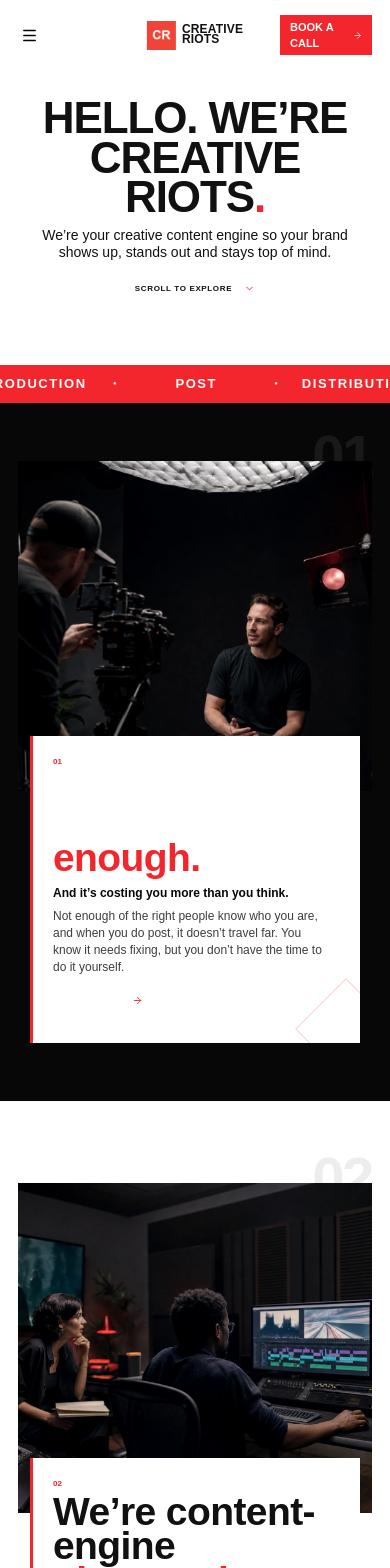
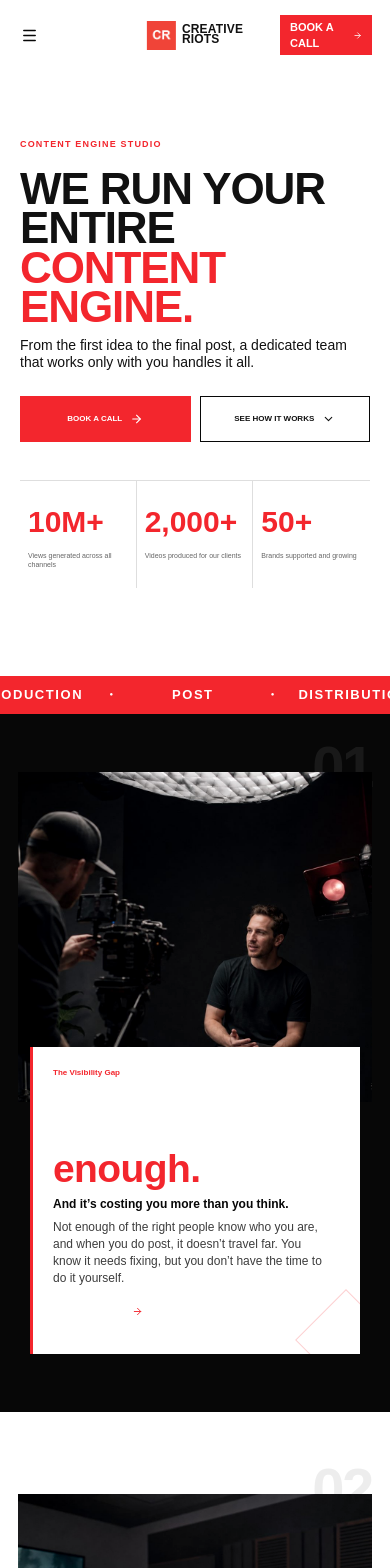
Before and after one commit to akbertaj-lang/CreativeRiots, a Next.js app: page /variation-b in a window 390 px wide. Shown: the top 1568 px of the page. Built offline with nearby package versions, Linux system fonts and the light colour scheme; no server answers; a web font is replaced by a local one.

Commit message:
Apply final client copy and section order

```diff
--- a/components/experimental/ExperimentalHome.tsx
+++ b/components/experimental/ExperimentalHome.tsx
@@ -52,13 +52,7 @@ function PanelLink({ href, children }: { href: string; children: React.ReactNode
 export default function ExperimentalHome() {
   const bookingUrl = content.booking.calendlyUrl || content.booking.fallbackUrl;
   const stageImages = [media.plan, media.edit, media.capture];
-  const testimonialItems = [
-    { id: "magic-eden", name: "MAGIC EDEN", company: "CLIENT STORY", quote: "Working with CR is game changing. Unreal results.", thumbnail: media.story },
-    { id: "tiger", name: "TIGER", company: "CLIENT STORY", quote: "Feels like they’re part of our team.", thumbnail: media.edit },
-    { id: "kia", name: "KIA", company: "CLIENT STORY", quote: "Top-notch crew and results every time.", thumbnail: media.plan },
-    { id: "district", name: "DISTRICT", company: "CLIENT STORY", quote: "If you’re not using them, you’re missing out.", thumbnail: media.capture },
-  ];
-  const stageLabels = [["01", "Strategy"], ["02", "Production"], ["04", "Post production"]] as const;
+  const testimonialItems = content.testimonials;
 
   return (
     <div className={styles.page}>
@@ -67,9 +61,15 @@ export default function ExperimentalHome() {
 
       <main id="experimental-main">
         <section className={styles.intro} id="top" aria-labelledby="intro-title">
-          <h1 id="intro-title">Hello. We’re Creative Riots<em>.</em></h1>
-          <p>We’re your creative content engine so your brand shows up, stands out and stays top of mind.</p>
-          <a href="#invisible">Scroll to explore <ChevronDown /></a>
+          <span className={styles.heroEyebrow}>Content Engine Studio</span>
+          <h1 id="intro-title">We run your entire<br /><em>content engine.</em></h1>
+          <p>From the first idea to the final post, a dedicated team that works only with you handles it all.</p>
+          <div className={styles.heroActions}><a href={bookingUrl}>Book a call <ArrowRight /></a><a href="#engine-b">See how it works <ChevronDown /></a></div>
+          <div className={styles.heroMetrics} aria-label="Creative Riots results">
+            <article><strong>10M+</strong><span>Views generated across all channels</span></article>
+            <article><strong>2,000+</strong><span>Videos produced for our clients</span></article>
+            <article><strong>50+</strong><span>Brands supported and growing</span></article>
+          </div>
         </section>
 
         <div className={styles.signalTicker} aria-hidden="true">
@@ -82,7 +82,7 @@ export default function ExperimentalHome() {
         <section className={`${styles.photoSection} ${styles.visibilitySection}`} id="invisible" aria-labelledby="visibility-title">
           <Photo src={media.capture} alt="A founder creating content with the Creative Riots production team" position="center 43%" priority />
           <div className={styles.overlayPanel}>
-            <span>01</span>
+            <span>The Visibility Gap</span>
             <h2 id="visibility-title">You’re not<br />showing up<br /><em>enough.</em></h2>
             <p className={styles.panelLead}>And it’s costing you more than you think.</p>
             <p>Not enough of the right people know who you are, and when you do post, it doesn’t travel far. You know it needs fixing, but you don’t have the time to do it yourself.</p>
@@ -93,16 +93,16 @@ export default function ExperimentalHome() {
         <section className={`${styles.photoSection} ${styles.engineSection}`} id="engine-b" aria-labelledby="engine-title">
           <Photo src={media.edit} alt="A Creative Riots editor building a client content system" position="center 48%" />
           <div className={styles.overlayPanel}>
-            <span>02</span>
+            <span>The Content Engine</span>
             <h2 id="engine-title">We’re content-engine<br /><em>obsessed.</em></h2>
             <p>Strategy, production and distribution—handled by one dedicated team that learns your brand inside out.</p>
             <PanelLink href="#filmmaker-b">See how it works</PanelLink>
           </div>
           <div className={styles.stageStrip}>
-            {content.engine.stages.map(([, , copy], index) => (
-              <article key={stageLabels[index][0]}>
+            {content.engine.stages.map(([number, title, copy], index) => (
+              <article key={number}>
                 <div className={styles.stageImage}><Image src={stageImages[index]} alt="" fill unoptimized sizes="(max-width: 720px) 82vw, 30vw" /></div>
-                <div className={styles.stageLabel}><b>{stageLabels[index][0]}</b><strong>{stageLabels[index][1]}</strong><ArrowRight /></div>
+                <div className={styles.stageLabel}><b>{number}</b><strong>{title}</strong><ArrowRight /></div>
                 <p>{copy}</p>
               </article>
             ))}
@@ -112,7 +112,7 @@ export default function ExperimentalHome() {
         <section className={`${styles.photoSection} ${styles.filmmakerSection}`} id="filmmaker-b" aria-labelledby="filmmaker-title">
           <Photo src={media.plan} alt="Creative Riots approaching content with a filmmaker’s eye" position="center 40%" />
           <div className={styles.overlayPanel}>
-            <span>03</span>
+            <span>Craft Meets Current Tools</span>
             <h2 id="filmmaker-title">Filmmakers<br />at <em>heart.</em></h2>
             <p>Before any of this, we studied and made films. This is why we look at content like a filmmaker looks at a scene, what to keep, what to cut, what makes people feel something. And we pair that eye with the latest tools, so the work always feels current.</p>
             <PanelLink href="#proof-b">See our work</PanelLink>
@@ -124,11 +124,15 @@ export default function ExperimentalHome() {
           </div>
         </section>
 
-        <section className={styles.proofBar} id="proof-b" aria-labelledby="proof-title">
-          <header><span>04</span><h2 id="proof-title">We’ve got<br />numbers <em>too.</em></h2><p>That’s proof our work makes an impact that lasts.</p></header>
-          <div className={styles.metrics}>
-            {[["10M+", "Views across platforms"], ["2,000+", "Projects delivered"], ["50+", "Categories served"]].map(([value, label]) => <article key={label}><strong>{value}</strong><span>{label}</span></article>)}
+        <section className={styles.startBar} id="start-b" aria-labelledby="start-title">
+          <header><span>04</span><h2 id="start-title">How to <em>start.</em></h2><p>One honest call. One team built around you. Then consistent content that makes your expertise impossible to miss.</p></header>
+          <div className={styles.startSteps}>
+            {content.gettingStarted.map(([number, title, copy]) => <article key={number}><b>{number}</b><h3>{title}</h3><p>{copy}</p></article>)}
           </div>
+        </section>
+
+        <section className={`${styles.proofBar} ${styles.brandsBand}`} id="proof-b" aria-labelledby="proof-title">
+          <header><span>05</span><h2 id="proof-title">Brands we’ve<br />worked with</h2><p>Trusted with content by brands ready to be seen.</p></header>
           <div className={styles.logoRow}>
             <Image src="/brand-logos-strip.png" alt="Brands Creative Riots has worked with" width={1880} height={260} unoptimized />
           </div>
@@ -138,8 +142,9 @@ export default function ExperimentalHome() {
           <Photo src={media.story} alt="A Creative Riots client sharing their experience" position="center 38%" />
           <div className={styles.storyArrows} aria-hidden="true"><span><ArrowLeft /></span><span><ArrowRight /></span></div>
           <div className={styles.overlayPanel}>
-            <span>05</span>
+            <span>CR / The People / 06</span>
             <h2 id="stories-title">Take their<br />word <em>for it.</em></h2>
+            <p>Real clients. Real working relationships. Real outcomes. Judge for yourself.</p>
           </div>
           <div className={styles.storyRail}>
             {testimonialItems.map((testimonial) => (
@@ -151,20 +156,17 @@ export default function ExperimentalHome() {
           </div>
         </section>
 
-        <section className={styles.startBar} id="start-b" aria-labelledby="start-title">
-          <header><span>06</span><h2 id="start-title">How to <em>start.</em></h2></header>
-          <div className={styles.startSteps}>
-            {content.gettingStarted.map(([number, title, copy]) => <article key={number}><b>{number}</b><h3>{title}</h3><p>{copy}</p></article>)}
-          </div>
-        </section>
       </main>
 
       <footer className={styles.footer} id="talk-b">
-        <div className={styles.closingCta}><h2>Let’s stop planning<br />and <em>start posting.</em></h2><a href={bookingUrl}>Book a call <ArrowRight /></a></div>
+        <div className={styles.closingCta}>
+          <div><h2>Let’s stop planning<br />and <em>start posting.</em></h2><p>{content.bookingBody}</p></div>
+          <div className={styles.bookingPanel}><span>Booking calendar is not configured in this development build.</span><a href={bookingUrl}>Book a conversation <ArrowRight /></a></div>
+        </div>
         <div className={styles.footerBottom}>
           <Image src="/creative-riots-logo-client.png" alt="Creative Riots" width={150} height={89} unoptimized />
           <small>© 2024 CREATIVE RIOTS. ALL RIGHTS RESERVED.</small>
-          <nav aria-label="Footer navigation"><a href="#engine-b">Work</a><a href="#filmmaker-b">About</a><a href="#voices-b">Resources</a><a href="mailto:hello@creativeriots.com">Contact</a></nav>
+          <nav aria-label="Footer navigation"><a href="#invisible">The Difference</a><a href="#engine-b">Content Engine</a><a href="#voices-b">Testimonials</a><a href="mailto:hello@creativeriots.com">Contact</a></nav>
           <div className={styles.socials} aria-label="Social links"><span>◎</span><span>▶</span><span>in</span></div>
         </div>
       </footer>
--- a/components/experimental/experimental.module.css
+++ b/components/experimental/experimental.module.css
@@ -97,3 +97,41 @@
 @keyframes cardReveal{to{opacity:1;transform:translateY(0) rotate(0)}}
 @keyframes copyReveal{to{opacity:1;transform:translateX(0)}}
 @keyframes itemReveal{to{opacity:1;transform:translateY(0)}}
+
+/* Final client-content layout */
+.voicesSection:before{content:"06"}
+
+@media(min-width:801px){
+  .intro{height:auto;min-height:540px;padding:96px max(48px,calc((100vw - 1240px)/2)) 82px;align-items:flex-start;text-align:left}
+  .heroEyebrow{color:var(--red);font-size:10px;font-weight:800;letter-spacing:.15em;text-transform:uppercase}
+  .intro h1{max-width:820px;margin-top:20px;font-size:clamp(70px,7.6vw,104px)}
+  .intro p{max-width:580px;margin-top:22px;font-size:16px;line-height:1.55}
+  .heroActions{margin-top:28px;display:flex;align-items:center;gap:16px}
+  .heroActions a{min-height:48px;padding:0 20px;display:flex;align-items:center;gap:12px;border:1px solid var(--ink);font-size:10px;font-weight:800;letter-spacing:.07em;text-transform:uppercase}
+  .heroActions a:first-child{background:var(--red);border-color:var(--red);color:#fff}.heroActions svg{width:15px}
+  .heroMetrics{width:min(720px,100%);margin:60px 0 0 auto;display:grid;grid-template-columns:repeat(3,1fr);border-top:1px solid var(--line)}
+  .heroMetrics article{min-height:115px;padding:24px 24px 0;border-right:1px solid var(--line)}.heroMetrics article:last-child{border:0}
+  .heroMetrics strong{display:block;color:var(--red);font-family:var(--font-barlow-condensed);font-size:42px;line-height:1}.heroMetrics span{display:block;max-width:150px;margin-top:9px;color:var(--muted);font-size:9px;line-height:1.45}
+
+  .engineSection{min-height:880px}.stageStrip article>p{display:block;padding:12px 5px 0;color:#555;font-size:10px;line-height:1.5}
+  .startBar{min-height:390px}.startBar header p{max-width:260px;margin-top:20px;color:var(--muted);font-size:11px;line-height:1.55}
+
+  .brandsBand{min-height:360px;background:var(--ink);color:#fff}.brandsBand header{border-right-color:rgba(255,255,255,.2)}.brandsBand header p{color:rgba(255,255,255,.58)}
+  .brandsBand .logoRow{grid-column:2;margin:26px 0 0;border-top-color:rgba(255,255,255,.2);filter:invert(1)}
+
+  .voicesSection .overlayPanel{min-height:230px}.voicesSection .overlayPanel>p{margin-top:17px;font-size:11px;line-height:1.5}.voicesSection .storyRail{grid-template-columns:repeat(3,1fr)}
+
+  .footer{min-height:520px;padding-top:72px}.closingCta{height:370px;grid-template-columns:1fr minmax(340px,480px);gap:70px}
+  .closingCta h2{font-size:58px}.closingCta>div:first-child>p{max-width:500px;margin-top:24px;color:rgba(255,255,255,.6);font-size:13px;line-height:1.65}
+  .bookingPanel{height:280px;padding:42px;display:flex;flex-direction:column;align-items:center;justify-content:center;background:#f8f7f3;color:var(--ink);text-align:center}
+  .bookingPanel>span{max-width:260px;color:#777;font-size:9px;line-height:1.5;text-transform:uppercase}.bookingPanel a{height:52px;margin-top:25px;padding:0 22px;background:transparent;border-bottom:1px solid var(--ink);color:var(--ink);font-size:11px}
+}
+
+@media(max-width:800px){
+  .intro{padding:68px 20px 62px;align-items:flex-start;text-align:left}.heroEyebrow{color:var(--red);font-size:9px;font-weight:800;letter-spacing:.13em;text-transform:uppercase}.intro h1{margin-top:17px}
+  .heroActions{width:100%;margin-top:24px;display:grid;grid-template-columns:1fr 1fr;gap:9px}.heroActions a{min-height:46px;padding:0 12px;display:flex;align-items:center;justify-content:center;gap:8px;border:1px solid var(--ink);font-size:8px;font-weight:800;text-transform:uppercase}.heroActions a:first-child{background:var(--red);border-color:var(--red);color:#fff}.heroActions svg{width:13px}
+  .heroMetrics{width:100%;margin-top:38px;display:grid;grid-template-columns:repeat(3,1fr);border-top:1px solid var(--line)}.heroMetrics article{padding:18px 8px;border-right:1px solid var(--line)}.heroMetrics article:last-child{border:0}.heroMetrics strong{display:block;color:var(--red);font-family:var(--font-barlow-condensed);font-size:30px}.heroMetrics span{display:block;margin-top:7px;color:var(--muted);font-size:7px;line-height:1.35}
+  .stageStrip article>p{display:block;padding:10px 2px 0;color:#555;font-size:11px;line-height:1.5}.startBar header p{margin-top:14px;color:var(--muted);font-size:11px;line-height:1.5}
+  .brandsBand{background:var(--ink);color:#fff}.brandsBand .logoRow{filter:invert(1)}
+  .footer{padding-top:32px}.closingCta>div:first-child>p{margin-top:18px;color:rgba(255,255,255,.6);font-size:12px;line-height:1.6}.bookingPanel{padding:30px 22px;background:#f8f7f3;color:var(--ink);text-align:center}.bookingPanel>span{display:block;color:#777;font-size:8px;line-height:1.5;text-transform:uppercase}.bookingPanel a{margin-top:18px;background:transparent;color:var(--ink);font-size:10px}
+}
```
